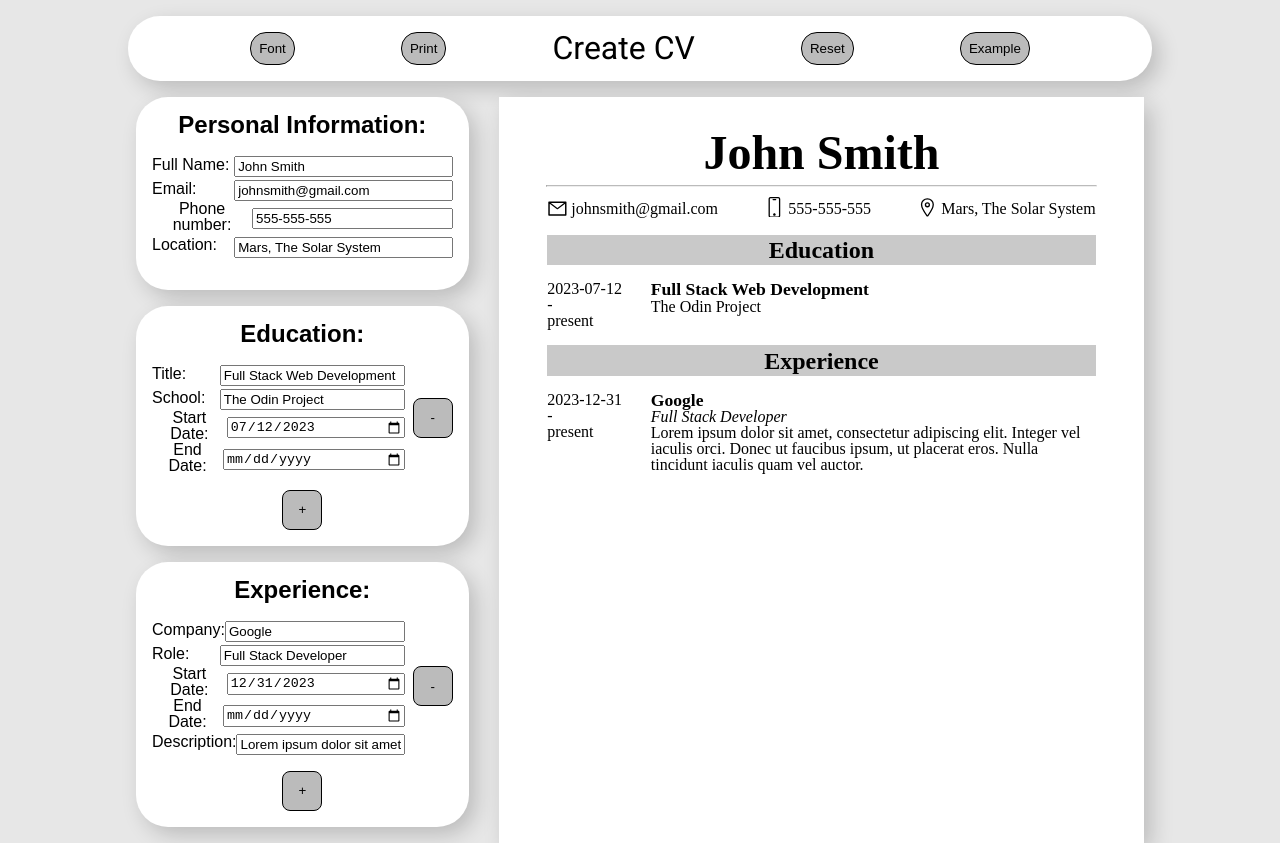
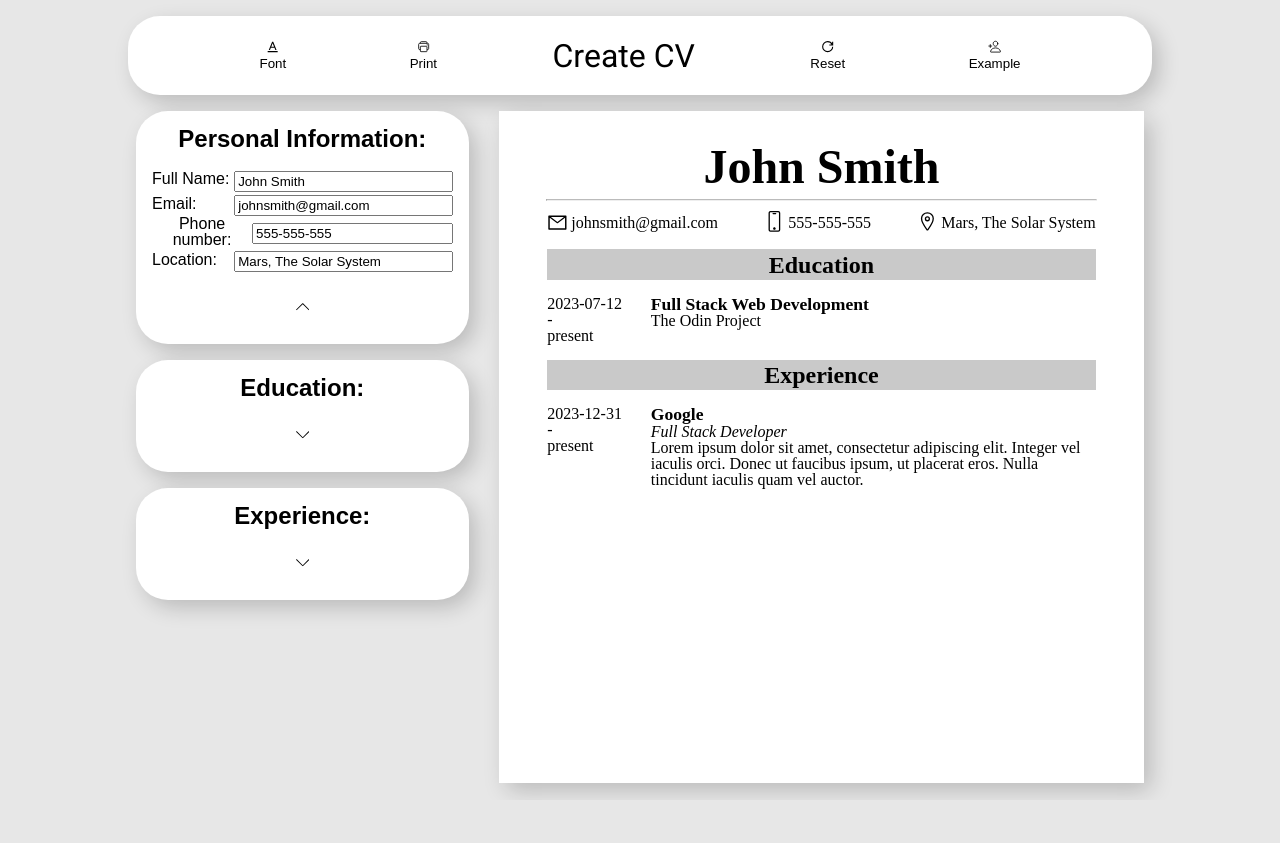
Before and after one commit to keepflowing/cv-app, a React (Vite) app: page / in a window 1280 px wide. After the commit the page ends 800 px from the top, so only its background shows below. Built offline with nearby package versions, Linux system fonts and the light colour scheme.

Commit message:
Make ui more beautiful, allow forms to be opened or closed

```diff
--- a/src/App.jsx
+++ b/src/App.jsx
@@ -14,6 +14,7 @@ function App() {
   const [personal, setPersonal] = useState(example.personal)
   const [education, setEducation] = useState([example.education])
   const [experience, setExperience] = useState([example.experience])
+  const [openForm, setOpenForm] = useState(0)
 
   const formReset = () => {
     setPersonal({name: '', email: '', number: '', location: ''})
@@ -77,10 +78,14 @@ function App() {
       <div id='container'>
         <div id='form'>
           <PersonalForm
+            open={openForm}
+            setOpen={setOpenForm}
             personal={personal}
             handleChange={onPersonalChange}
           />
           <GenerateEduForms
+            open={openForm}
+            setOpen={setOpenForm}
             education={education}
             setEducation={setEducation}
             onFieldChange={onFieldChange}
@@ -88,6 +93,8 @@ function App() {
             onFieldAdd={() => onFieldAdd(education, setEducation, 'education')}
           />
           <GenerateExForms
+            open={openForm}
+            setOpen={setOpenForm}
             experience={experience}
             setExperience={setExperience}
             onFieldChange={onFieldChange}
--- a/src/components/EducationForm.jsx
+++ b/src/components/EducationForm.jsx
@@ -1,3 +1,5 @@
+import { FaRegTrashAlt } from 'react-icons/fa'
+
 export default function EducationForm({item, onChange, education, setEducation, onDelete}) {
   return (
     <div className='formFlex'>
@@ -37,7 +39,11 @@ export default function EducationForm({item, onChange, education, setEducation,
           ></input>
         </div>
       </div>
-      <button onClick={onDelete}>-</button>
+      <button
+        className='red'
+        onClick={onDelete}>
+        <FaRegTrashAlt/>
+      </button>
     </div>
   )
 }
--- a/src/components/ExperienceForm.jsx
+++ b/src/components/ExperienceForm.jsx
@@ -1,3 +1,5 @@
+import { FaRegTrashAlt } from "react-icons/fa"
+
 export default function ExperienceForm({item, onChange, experience, setExperience, onDelete}) {
   return (
     <div className='formFlex'>
@@ -45,7 +47,11 @@ export default function ExperienceForm({item, onChange, experience, setExperienc
           ></input>
         </div>
       </div>
-      <button onClick={onDelete}>-</button>
+      <button
+        className='red'
+        onClick={onDelete}>
+        <FaRegTrashAlt/>
+      </button>
     </div>
   )
 }
--- a/src/components/GenerateEduForms.jsx
+++ b/src/components/GenerateEduForms.jsx
@@ -1,10 +1,14 @@
 import EducationForm from "./EducationForm";
+import { SlArrowDown } from "react-icons/sl";
+import { SlArrowUp } from "react-icons/sl";
 
 export default function GenerateEduForms({
-  education, setEducation, onFieldChange, onFieldDelete, onFieldAdd}) {
+  open, setOpen, education, setEducation, onFieldChange, onFieldDelete, onFieldAdd}) {
   return (
     <div className='formSection'>
       <h2>Education:</h2>
+      {open === 1 &&
+      <>
         {education.map(item => <EducationForm
           key={item.id}
           item={item}
@@ -14,8 +18,18 @@ export default function GenerateEduForms({
           onDelete={() => onFieldDelete(item.id, education, setEducation)}
         />)}
         <button
+        className='edit'
         onClick={onFieldAdd}
-      >+</button>
+        >
+          +
+        </button>
+        <br></br>
+      </>}
+      <button
+        className='expand'
+        onClick={() => open !== 1 ? setOpen(1) : setOpen(-1)}>
+          {open !== 1 ? <SlArrowDown/> : <SlArrowUp/>}
+        </button>
     </div>
   )
 }
--- a/src/components/GenerateExForms.jsx
+++ b/src/components/GenerateExForms.jsx
@@ -1,10 +1,14 @@
 import ExperienceForm from "./ExperienceForm"
+import { SlArrowDown } from "react-icons/sl"
+import { SlArrowUp } from "react-icons/sl";
 
 export default function GenerateExForms({
-  experience, setExperience, onFieldChange, onFieldDelete, onFieldAdd}) {
+  open, setOpen, experience, setExperience, onFieldChange, onFieldDelete, onFieldAdd}) {
   return (
     <div className='formSection'>
       <h2>Experience:</h2>
+      {open === 2 &&
+      <>
         {experience.map(item => <ExperienceForm
           key={item.id}
           item={item}
@@ -14,8 +18,18 @@ export default function GenerateExForms({
           onDelete={() => onFieldDelete(item.id, experience, setExperience)}
         />)}
         <button
+          className='edit'
           onClick={onFieldAdd}
-        >+</button>
+        >
+          +
+        </button>
+        <br></br>
+      </>}
+    <button
+      className='expand'
+      onClick={() => open !== 2 ? setOpen(2) : setOpen(-1)}>
+        {open !== 2 ? <SlArrowDown/> : <SlArrowUp/>}
+      </button>
     </div>
   )
 }
--- a/src/components/PersonalForm.jsx
+++ b/src/components/PersonalForm.jsx
@@ -1,7 +1,12 @@
-export default function PersonalForm({personal, handleChange}) {
+import { SlArrowDown } from "react-icons/sl"
+import { SlArrowUp } from "react-icons/sl";
+
+export default function PersonalForm({open, setOpen, personal, handleChange}) {
   return (
     <div className='formSection'>
       <h2>Personal Information:</h2>
+      {open === 0 &&
+      <>
         <div className='inputField'>
           <label htmlFor='nameInput'>Full Name:</label>
           <input
@@ -35,6 +40,13 @@ export default function PersonalForm({personal, handleChange}) {
           ></input>
         </div>
         <br></br>
+      </>
+      }
+      <button
+        className='expand'
+        onClick={() => open !== 0 ? setOpen(0) : setOpen(-1)}>
+          {open !== 0 ? <SlArrowDown/> : <SlArrowUp/>}
+        </button>
     </div>
   )
 }
--- a/src/components/TopBar.jsx
+++ b/src/components/TopBar.jsx
@@ -1,4 +1,8 @@
 import { useState } from "react";
+import { RiFontColor } from "react-icons/ri";
+import { IoPrintOutline } from "react-icons/io5";
+import { GrPowerReset } from "react-icons/gr";
+import { IoPersonAddOutline } from "react-icons/io5";
 
 const changeFont = (font) => {
   const r = document.querySelector(':root');
@@ -23,13 +27,27 @@ export default function TopBar({onReset, onExample}) {
   return (
     <nav id='topBar'>
       <button onClick={() => setOpen(!open)}>
+        <RiFontColor/>
+        <br></br>
         Font
         {open && <DropDown/>}
       </button>
-      <button onClick={window.print}>Print</button>
+      <button onClick={window.print}>
+        <IoPrintOutline/>
+        <br></br>
+        Print
+      </button>
       <h1>Create CV</h1>
-      <button onClick={onReset}>Reset</button>
-      <button onClick={onExample}>Example</button>
+      <button onClick={onReset}>
+        <GrPowerReset/>
+        <br></br>
+        Reset
+      </button>
+      <button onClick={onExample}>
+        <IoPersonAddOutline/>
+        <br></br>
+        Example
+      </button>
     </nav>
   )
 }
--- a/src/styles/main.css
+++ b/src/styles/main.css
@@ -15,6 +15,7 @@ html {
 }
 
 #topBar {
+  align-items: center;
   display: flex;
   font-family: 'Roboto', sans-serif;
   justify-content: space-evenly;
@@ -44,9 +45,10 @@ html {
 .dropDown a {
   cursor: pointer;
   border-radius: 0.8rem;
+  display: block;
   padding-left: 1rem;
   padding-right: 1rem;
-  font-size: 1.5rem;
+  font-size: 1rem;
   white-space: nowrap;
 }
 
@@ -68,6 +70,9 @@ html {
   -moz-box-shadow: 7px 8px 22px -1px rgba(0,0,0,0.2);
   color: black;
   font-family: var(--cv-font);
+  padding-bottom: 2rem;
+  height: fit-content;
+  min-height: 80vh;
   width: 64%;
 }
 
@@ -150,14 +155,6 @@ hr.solid {
   width: 100%;
 }
 
-#form button {
-  border-radius: 0.5rem;
-  flex-shrink: 0;
-  height: 2.5rem;
-  padding: 0;
-  width: 2.5rem;
-}
-
 #form h2 {
   font-size: 1.5rem;
   font-weight: 600;
@@ -210,16 +207,29 @@ hr.solid {
   justify-content: right;
 }
 
+
 button {
-  background-color: #bbb;
-  border: solid black 0.1rem;
-  border-radius: 1rem;
+  background-color: rgba(0,0,0,0);
+  border-radius: 0.8rem;
+  border: none;
   cursor: pointer;
+  flex-shrink: 0;
+  min-height: 2.5rem;
+  min-width: 2.5rem;
   padding: 0.5rem;
+  text-align: center;
 }
 
 button:hover {
-  background-color: #979797;
+  background-color: rgba(0,0,0,0.2);
+}
+
+button.edit {
+  font-size: 1.2rem;
+}
+
+.red {
+  color: #d50c0c;
 }
 
 p {
```
Lines whose indentation alone changed are shown as unchanged.
